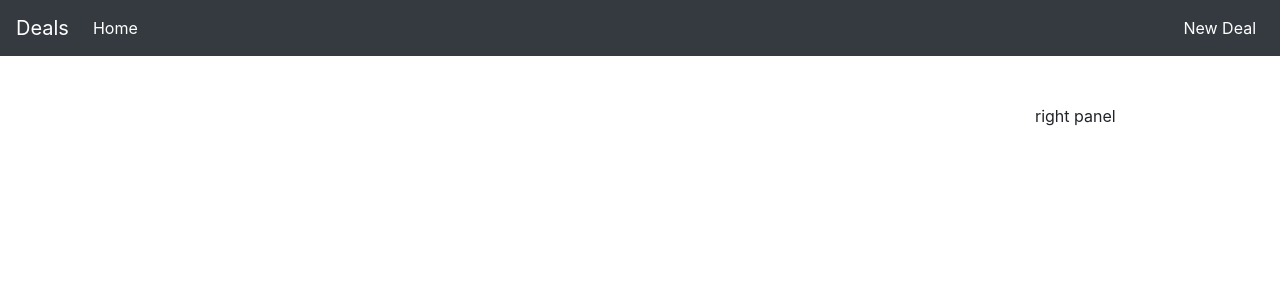
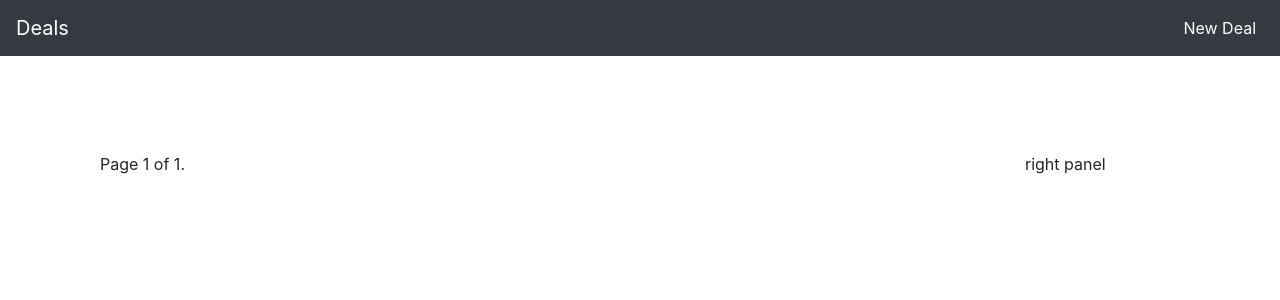
Before and after one commit to code-review-doctor/petter, a Django app: page / in a window 1280 px wide. Shown: the top 300 px of the page. Run offline with Django 3.2, Linux system fonts and the light colour scheme; data that the repository does not hold is empty; some libraries are stand-ins or nearby versions.

Commit message:
Minor refacotr

```diff
--- a/deals/models.py
+++ b/deals/models.py
@@ -11,6 +11,7 @@ class Deal(models.Model):
     name = models.CharField(max_length=140)
     description = models.CharField(max_length=5000)
     link = models.URLField()
+    product_img = models.URLField()
     uuid = models.UUIDField(
         unique=True,
         default=uuid.uuid4,
@@ -19,7 +20,7 @@ class Deal(models.Model):
     historical_price = models.DecimalField(max_digits=6, decimal_places=2, null=False, blank=True, default=0)
     delivery_cost = models.DecimalField(max_digits=6, decimal_places=2)
     author = models.ForeignKey(settings.AUTH_USER_MODEL, on_delete=models.CASCADE)
-    valid_till = models.DateTimeField(null=True, blank=False)
+    valid_till = models.DateTimeField(null=True, blank=True)
     created_at = models.DateTimeField(auto_now_add=True)
     updated_at = models.DateTimeField(auto_now=True)
 
--- a/deals/urls.py
+++ b/deals/urls.py
@@ -1,11 +1,13 @@
 from django.urls import path
 
 from deals.views import DealCreateView
+from deals.views import DealDeleteView
 from deals.views import DealDetailView
 from deals.views import DealListView
 
 urlpatterns = [
     path('', DealListView.as_view(), name='list'),
     path('deal/<int:pk>/', DealDetailView.as_view(), name='detail'),
+    path('deal/delete/<int:pk>/', DealDeleteView.as_view(), name='delete'),
     path('deal/new/', DealCreateView.as_view(), name='new'),
 ]
--- a/deals/views.py
+++ b/deals/views.py
@@ -1,5 +1,9 @@
 # Create your views here.
+import datetime
+
+from django.urls import reverse_lazy
 from django.views.generic import CreateView
+from django.views.generic import DeleteView
 from django.views.generic import DetailView
 from django.views.generic import ListView
 
@@ -11,20 +15,22 @@ class DealListView(ListView):
     model = Deal
     template_name = 'deals/deal_list.html'
     context_object_name = 'deals'
+    paginate_by = 5
+    ordering = ['-created_at']
 
 
 class DealCreateView(CreateView):
     model = Deal
     template_name = 'deals/deal_create.html'
-    fields = [
-        'name',
-        'description', 'link',
-        'current_price', 'historical_price', 'delivery_cost',
-        'valid_till'
-    ]
+    fields = ['name', 'description', 'link', 'product_img',
+              'current_price', 'historical_price', 'delivery_cost',
+              # 'valid_till' commented for mocking purpose
+              ]
 
     def form_valid(self, form):
         form.instance.author = self.request.user
+        today = datetime.date.today()
+        form.instance.valid_till = today + datetime.timedelta(8)
         return super().form_valid(form)
 
 
@@ -38,3 +44,9 @@ class DealDetailView(DetailView):
         comments = Comment.objects.filter(deal=self.object.id).order_by('-created_at')[:10]
         context['comments'] = comments
         return context
+
+
+class DealDeleteView(DeleteView):
+    model = Deal
+    success_url = reverse_lazy("deals:list")
+    template_name_suffix = "_delete"
--- a/templates/_base.html
+++ b/templates/_base.html
@@ -15,13 +15,10 @@
 
 <div class="container mt-5">
 	<div class="row">
-		<div class="col-sm-10">
+		<div class="col-sm-12">
 			{% block content %}
 
 			{% endblock %}
-		</div>
-		<div class="col-sm-2">
-			right panel
 		</div>
 
 	</div>
--- a/templates/deals/deal_card.html
+++ b/templates/deals/deal_card.html
@@ -1,8 +1,8 @@
 <div class="container">
 	<div class="card mb-2">
 		<div class="row no-gutters">
-			<div class="col-sm-2">
-				<img class="card-img" src="https://www.tutlane.com/images/defaultimg.png" alt="Suresh Dasari Card">
+			<div class="col-sm-2 p-2">
+				<img class="card-img" src="{{ deal.product_img}}">
 			</div>
 			<div class="col-sm-10">
 				<div class="card-body">
@@ -14,7 +14,7 @@
 						</a>
 					</h5>
 					<p class="card-text">{{ deal.description | truncatewords:20  }}</p>
-					<p>{{ deal.pub_date }} | Comments: {{ deal.comment_set.count }} | Author: {{ deal.author }}</p>
+					<p><small>{{ deal.created_at }} | Comments: {{ deal.comment_set.count }} | Author: {{ deal.author }}</small></p>
 				</div>
 			</div>
 		</div>
--- a/templates/deals/deal_list.html
+++ b/templates/deals/deal_list.html
@@ -1,9 +1,40 @@
 {% extends '_base.html' %}
 {% block title %} Deals list {% endblock %}
 {% block content %}
+	<div class="container mt-5">
+		<div class="row">
+			<div class="col-sm-10">
+				{% for deal in deals %}
+					{% include "deals/deal_card.html" %}
+				{% endfor %}
 
-	{% for deal in deals %}
-		{% include "deals/deal_card.html" %}
-	{% endfor %}
+				<div class="pagination">
+				    <span class="step-links">
+				        {% if page_obj.has_previous %}
+					        <a href="?page=1">&laquo; first</a>
+					        <a href="?page={{ page_obj.previous_page_number }}">previous</a>
+				        {% endif %}
+
+					    <span class="current">
+				            Page {{ page_obj.number }} of {{ page_obj.paginator.num_pages }}.
+				        </span>
+
+					    {% if page_obj.has_next %}
+						    <a href="?page={{ page_obj.next_page_number }}">next</a>
+						    <a href="?page={{ page_obj.paginator.num_pages }}">last &raquo;</a>
+					    {% endif %}
+				    </span>
+				</div>
+			</div>
+
+			<div class="col-sm-2">
+				right panel
+			</div>
+
+		</div>
+
+	</div>
+
+
 
 {% endblock %}
--- a/templates/navbar.html
+++ b/templates/navbar.html
@@ -8,7 +8,7 @@
 	<div class="collapse navbar-collapse" id="navbarSupportedContent">
 		<ul class="navbar-nav mr-auto">
 			<li class="nav-item active">
-				<a class="nav-link" href="#">Home <span class="sr-only">(current)</span></a>
+{#				<a class="nav-link" href="#">Home <span class="sr-only">(current)</span></a>#}
 			</li>
 		</ul>
 	</div>
--- a/users/admin.py
+++ b/users/admin.py
@@ -2,7 +2,6 @@ from django.contrib import admin
 # Register your models here.
 from django.contrib.auth import get_user_model
 from django.contrib.auth.models import Group
-
 
 from users.forms import CustomUserChangeForm
 from users.forms import CustomUserCreationForm
@@ -17,8 +16,6 @@ class CustomUserAdmin(admin.ModelAdmin):
     list_display = ['username', 'age', 'is_active', ]
 
 
-
-
 admin.site.register(CustomUser, CustomUserAdmin)
 
 admin.site.unregister(Group)
--- a/users/forms.py
+++ b/users/forms.py
@@ -6,7 +6,7 @@ from django.contrib.auth.forms import UserCreationForm
 class CustomUserCreationForm(UserCreationForm):
     class Meta:
         model = get_user_model()
-        fields = ('email', 'username', 'age', 'avatar',)
+        fields = ('email', 'username', 'age', 'avatar', 'password')
 
 
 class CustomUserChangeForm(UserChangeForm):
@@ -15,5 +15,5 @@ class CustomUserChangeForm(UserChangeForm):
         fields = (
             'first_name', 'last_name',
             'username', 'email', 'age',
-            'avatar', 'is_staff', 'is_active',
+            'avatar', 'is_staff', 'is_active', 'password'
         )
```
Also changed, not shown: templates/deals/deal_delete.html (added, +9 -0 lines), templates/deals/deal_detail.html (+3 -5 lines).
